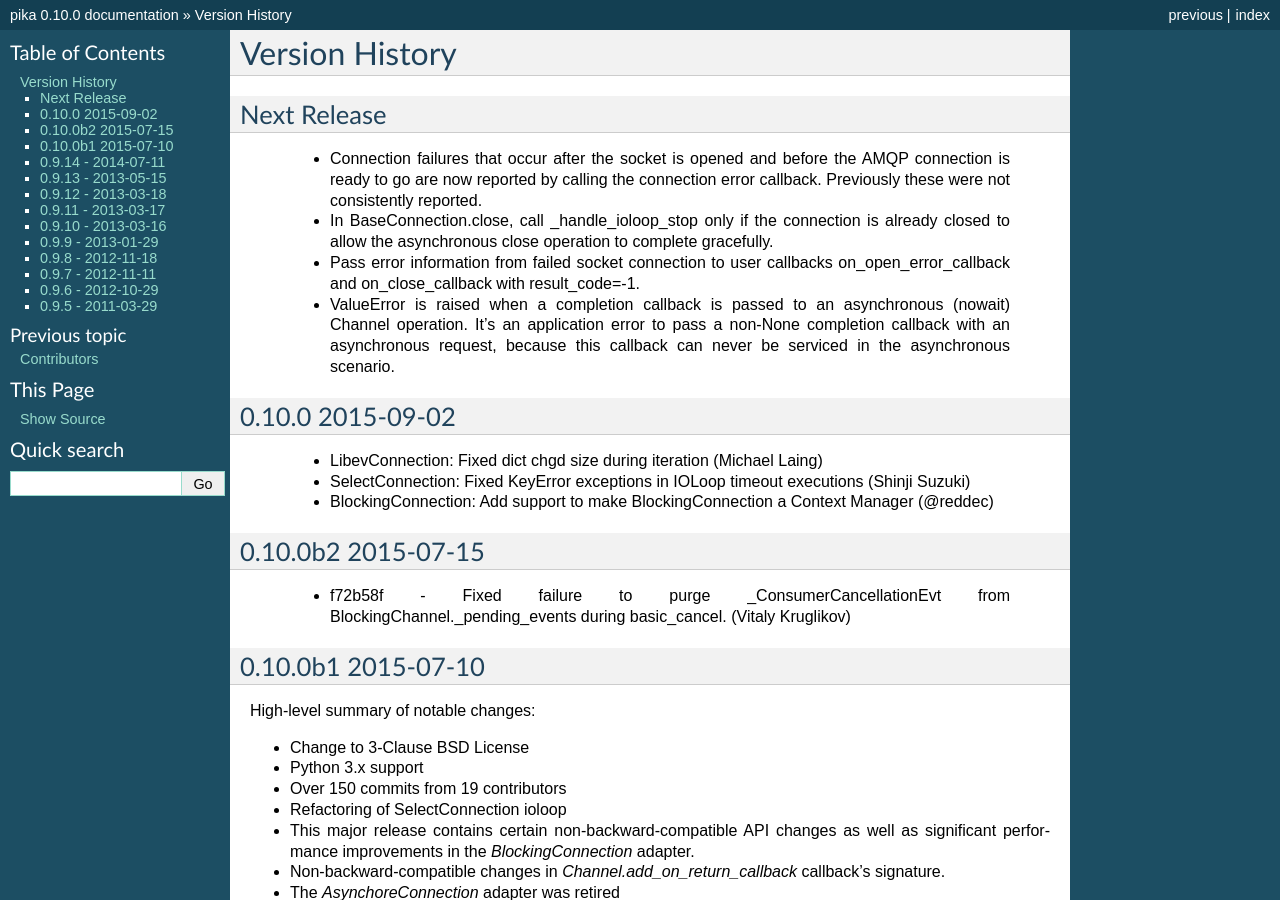
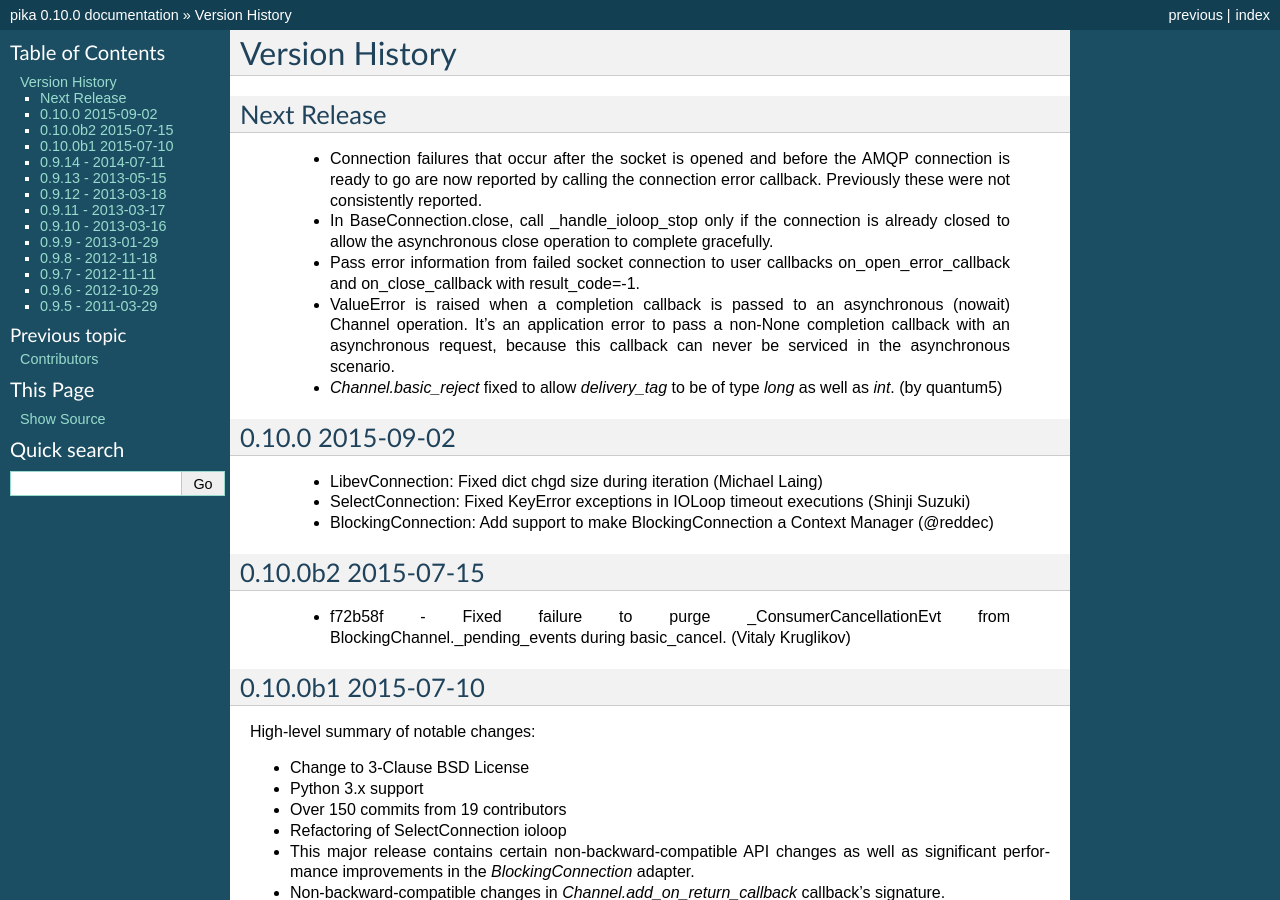
Before and after one commit to pika/pika, a Sphinx documentation site: the page built from docs/version_history.rst, in a window 1280 px wide and 900 px high. Built offline with Sphinx 7.4.7, drawn with Linux system fonts in a browser that asks for light colours.

Commit message:
Credited basic_reject delivery_tag fix allowing long to quantum5.

```diff
--- a/docs/version_history.rst
+++ b/docs/version_history.rst
@@ -16,6 +16,8 @@ Next Release
    (nowait) Channel operation. It's an application error to pass a non-None
    completion callback with an asynchronous request, because this callback can
    never be serviced in the asynchronous scenario.
+ - `Channel.basic_reject` fixed to allow `delivery_tag` to be of type `long`
+   as well as `int`. (by quantum5)
 
 0.10.0 2015-09-02
 -----------------
```
